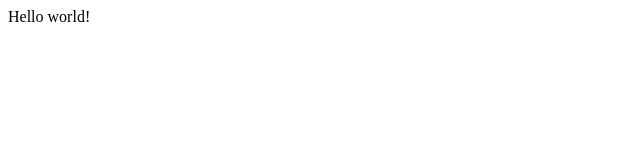
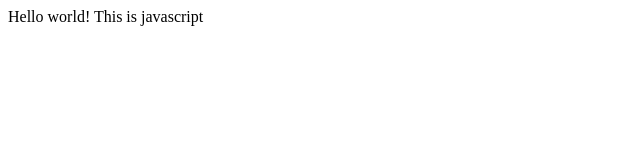
Before and after one commit to unme81/branch_test, a plain HTML site: page index.html in a window 1280 px wide. Shown: the whole page, without its empty margins (0-640 px from the left). Drawn offline with Linux system fonts and the light colour scheme.

Commit message:
add javascript commit

```diff
--- a/index.html
+++ b/index.html
@@ -1,5 +1,6 @@
 <html>
 	<body>
 			Hello world!
+			This is javascript
 	</body>
 </html>
```
